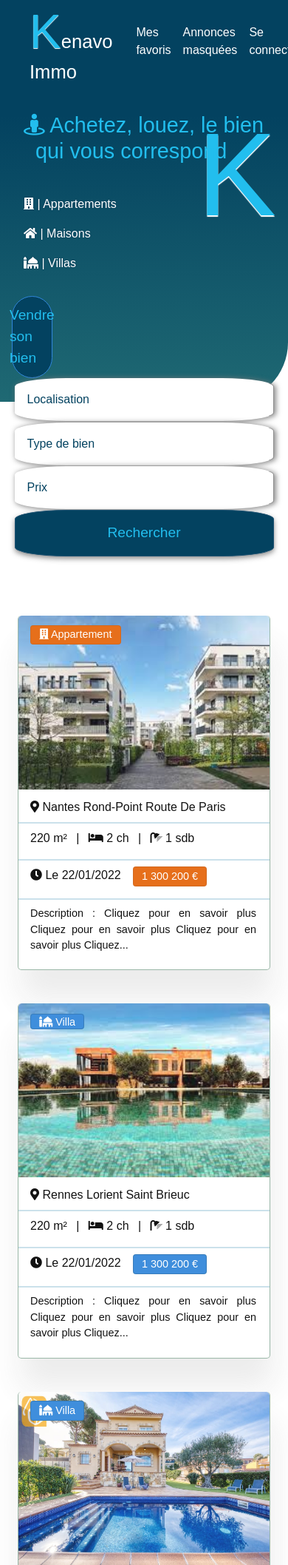
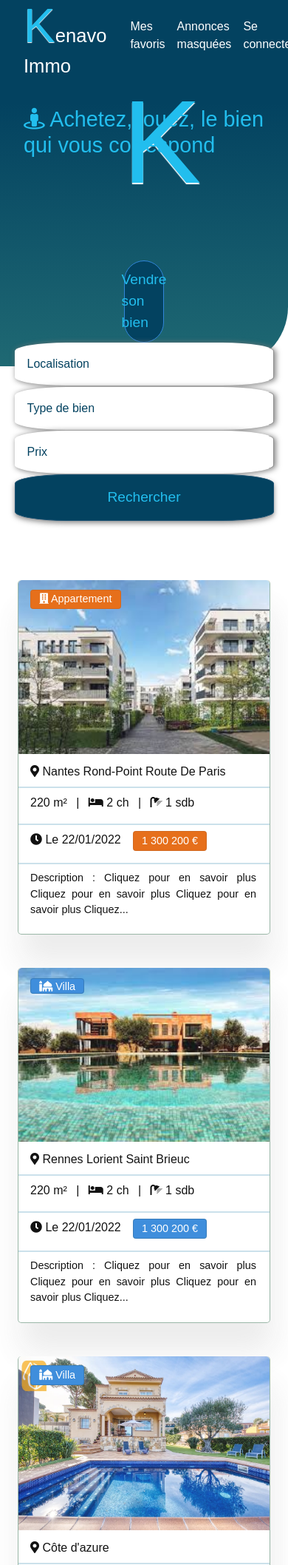
Before and after one commit to TheronBenjamin/AgenceImmo, a Symfony app: template templates/index/index.html.twig in a window 390 px wide; the page is wider, and only the part inside the window is pictured. Shown: the top 2115 px of that part at 74% size. Run offline with Twig, Linux system fonts and the light colour scheme; the template is opened without the code that fills it, so the values that code supplies are empty; style sheets or scripts are compiled from the project's sources; some libraries are stand-ins or nearby versions; some web fonts are replaced.

Commit message:
responsive

```diff
--- a/templates/inc/header.html.twig
+++ b/templates/inc/header.html.twig
@@ -1,4 +1,4 @@
-<div class="d-flex justify-content-between p-3 header-background">
+<div class="d-flex justify-content-between p-2 header-background">
     <h1 class="principal-title ms-4"><a href="{{ path('index') }}"><span>K</span>enavo Immo</a></h1>
     <ul class="d-flex me-3 mt-3 header-list">
         <li class="me-3"><a href="#">Mes favoris <div class="underline"></div></a></li>
--- a/templates/index/index.html.twig
+++ b/templates/index/index.html.twig
@@ -3,27 +3,22 @@
 {% block title %}Accueil {{ parent() }}{% endblock %}
 
 {% block body %}
-
     <div class="header-card">
-        <div class="d-flex justify-content-between align-items-center flex-wrap me-3 ms-3">
+        <h2 class="h2-title ps-3 ms-3 me-2 pt-4">
+            <i class="fas fa-street-view"></i>
+            Achetez, louez, le bien
+            qui vous correspond
+        </h2>
+        <div class="client-header d-flex justify-content-center align-items-center flex-wrap">
             <div>
-                <h2 class="h2-title mt-0 p-3">
-                    <i class="fas fa-street-view"></i>
-                    Achetez, louez, le bien
-                    <div class="ms-3">qui vous correspond</div>
-                </h2>
-                <div class="d-flex flex-column">
-                    <p class="ms-3"><i class="fas fa-building"></i> | Appartements </p>
-                    <p class="ms-3"><i class="fas fa-home"></i> | Maisons</p>
-                    <p class="ms-3"><i class="fas fa-mosque"></i> | Villas</p>
-                </div>
-            </div>
-            <div class="logo">
-                K
+                <div class="logo">K</div>
             </div>
             <div>
-                <a class="link me-5" href="#">Vendre son bien</a>
+                <p class="flag"></p>
             </div>
+        </div>
+        <div class="padding-link d-flex justify-content-center pt-4">
+            <a class="link" href="#">Vendre son bien</a>
         </div>
     </div>
     <div class="ms-3">
```
